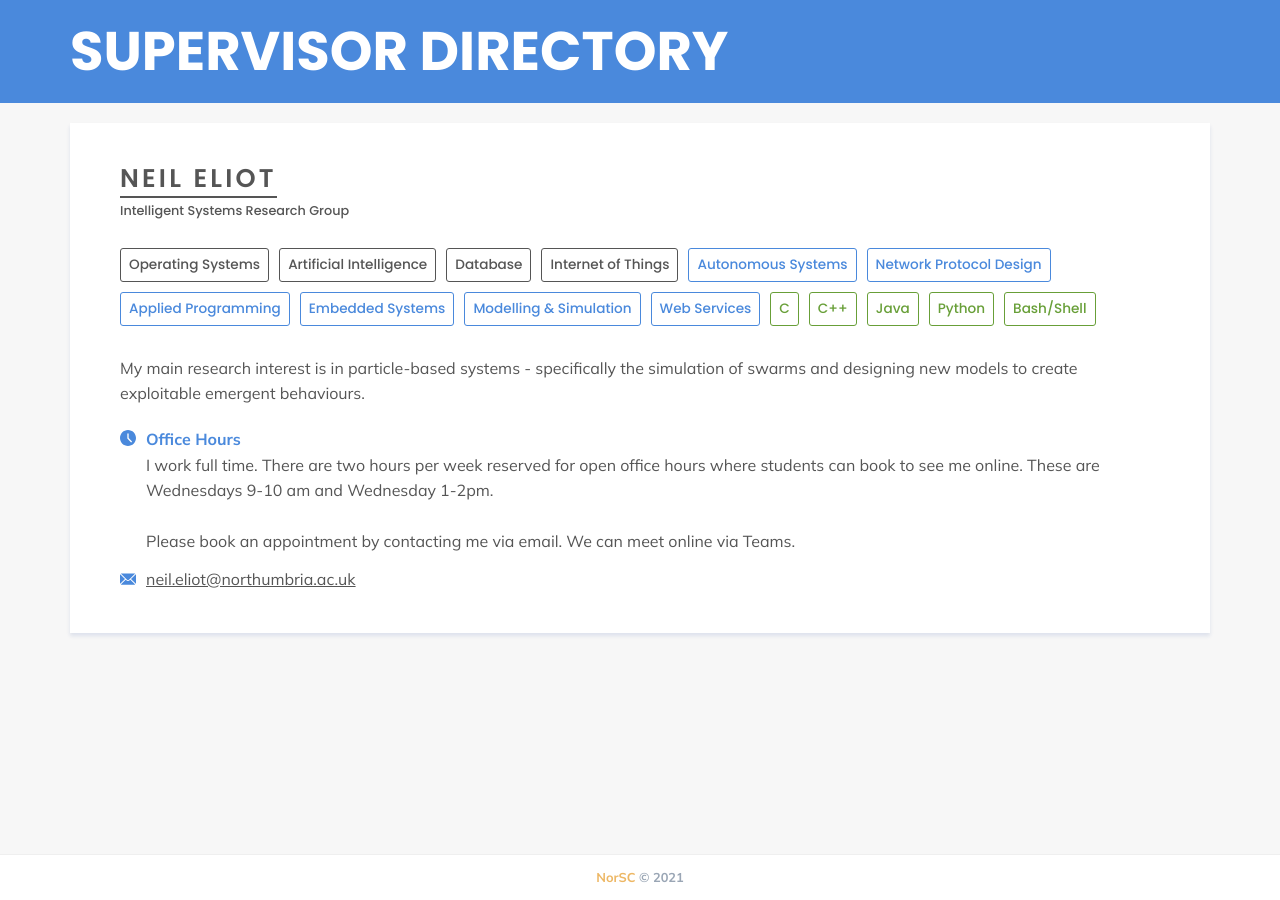
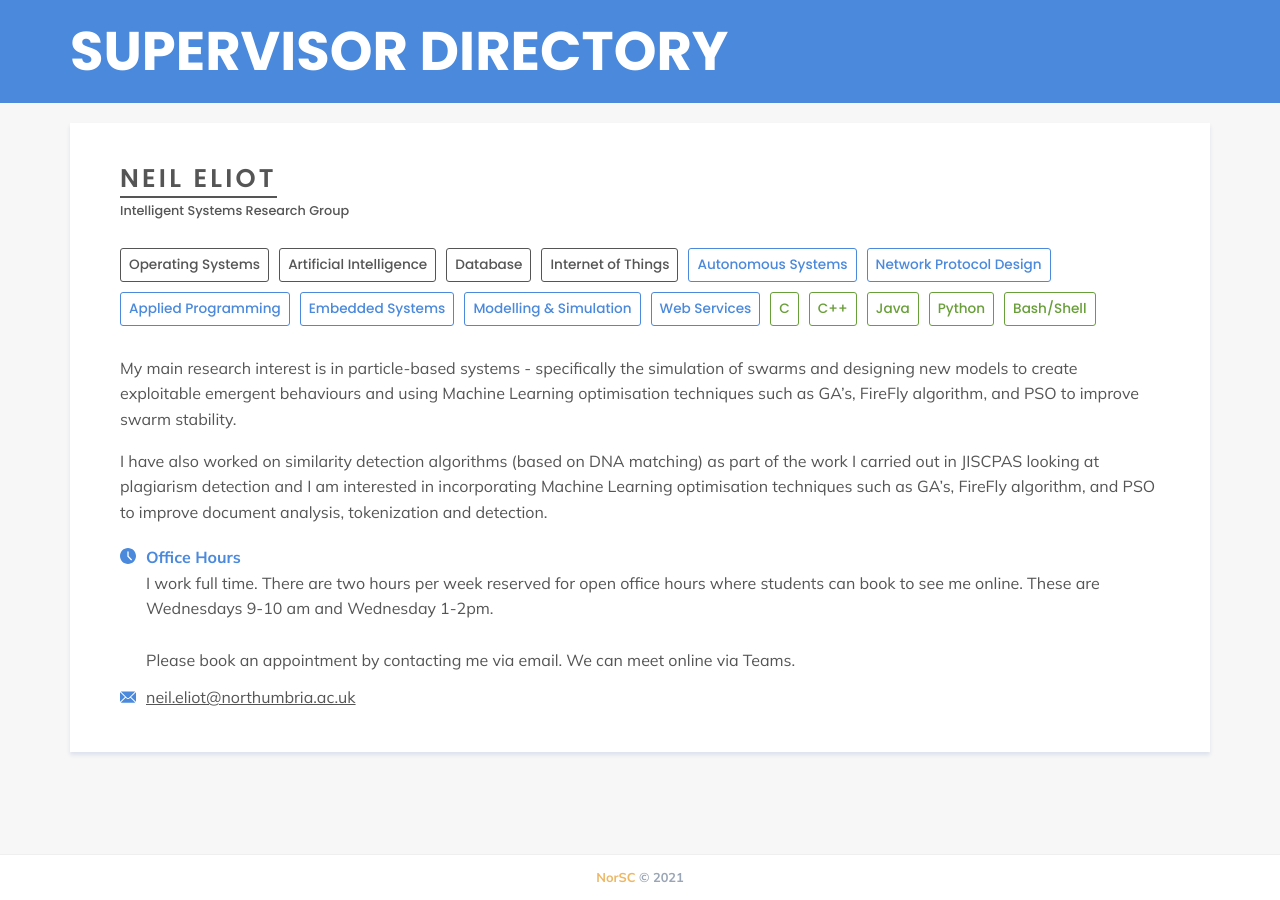
Before and after one commit to NorSC/supervisor-search, a Jekyll site: the page built from _supervisors/neil-eliot.md, in a window 1280 px wide. Built offline with Jekyll 4.4.1, drawn with Linux system fonts in a browser that asks for light colours; a script that is not in the unit is left out.

Commit message:
Update Supervisors “neil-eliot”

```diff
--- a/_supervisors/neil-eliot.md
+++ b/_supervisors/neil-eliot.md
@@ -30,7 +30,12 @@ technologies_languages:
   - Java
   - Python
   - Bash/Shell
-additional_details: My main research interest is in particle-based systems -
-  specifically the simulation of swarms and designing new models to create
-  exploitable emergent behaviours.
+additional_details: >-
+  My main research interest is in particle-based systems - specifically the
+  simulation of swarms and designing new models to create exploitable emergent
+  behaviours and using Machine Learning optimisation techniques such as
+  GA's,  FireFly algorithm, and PSO to improve swarm stability.
+
+
+  I have also worked on similarity detection algorithms (based on DNA matching) as part of the work I carried out in JISCPAS looking at plagiarism detection and I am interested in incorporating Machine Learning optimisation techniques such as GA's,  FireFly algorithm, and PSO to improve document analysis, tokenization and detection.
 ---
```
